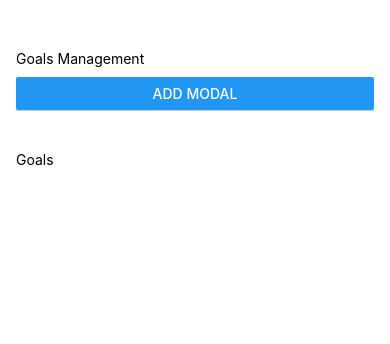
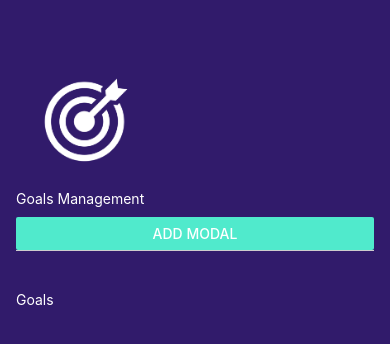
Before and after one commit to React-Native-Viet-Nam/react-native-course-01, a React Native app: screen / in a window 390 px wide. Shown: the top 344 px of the page. Built offline with nearby package versions, Linux system fonts and the light colour scheme.

Commit message:
Debug react native expo project

```diff
--- a/App.js
+++ b/App.js
@@ -1,6 +1,8 @@
+/* eslint-disable no-undef */
+/* eslint-disable react/react-in-jsx-scope */
 import { StatusBar } from "expo-status-bar";
 import { useState } from "react";
-import { StyleSheet, Text, View, FlatList, Button } from "react-native";
+import { StyleSheet, Text, View, FlatList, Button, Image } from "react-native";
 import GoalItem from "./components/GoalItem";
 import GoalInput from "./components/GoalInput";
 
@@ -22,14 +24,21 @@ export default function App() {
     closeAddGoalModal();
   };
 
+  console.log("Goal App render!!!");
+
   return (
     <View style={styles.appContainer}>
+      <Image style={styles.image} source={require("./assets/goal.png")} />
       <View style={styles.headerContainer}>
-        <Text>Goals Management</Text>
+        <Text style={styles.text}>Goals Management</Text>
       </View>
-      <Button title="Add Modal" onPress={() => setModalVisible(true)}></Button>
+      <Button
+        title="Add Modal"
+        onPress={() => setModalVisible(true)}
+        color="#50eacc"
+      ></Button>
       <View style={styles.goalsContainer}>
-        <Text style={{ marginBottom: 5 }}>Goals</Text>
+        <Text style={{ marginBottom: 5, color: "#ffffff" }}>Goals</Text>
 
         <FlatList
           data={goals}
@@ -47,7 +56,7 @@ export default function App() {
         addGoalHandler={addGoalHandler}
         onCancel={closeAddGoalModal}
       />
-      <StatusBar style="auto" />
+      <StatusBar style="light" />
     </View>
   );
 }
@@ -58,9 +67,16 @@ const styles = StyleSheet.create({
     paddingHorizontal: 16,
     flexDirection: "column",
     flex: 1,
+    backgroundColor: "#311b6b",
   },
   headerContainer: {
     marginBottom: 10,
+    color: "#ffffff",
+  },
+  image: {
+    width: 100,
+    height: 100,
+    margin: 20,
   },
   goalsContainer: {
     borderTopWidth: 1,
@@ -68,4 +84,7 @@ const styles = StyleSheet.create({
     paddingTop: 40,
     flex: 1,
   },
+  text: {
+    color: "#ffffff",
+  },
 });
--- a/components/GoalFormModal.js
+++ b/components/GoalFormModal.js
@@ -1,3 +1,5 @@
+/* eslint-disable react/prop-types */
+/* eslint-disable react/react-in-jsx-scope */
 import { Button, Modal, StyleSheet, Text, View } from "react-native";
 
 const GoalFormModal = (props) => {
--- a/components/GoalInput.js
+++ b/components/GoalInput.js
@@ -1,3 +1,5 @@
+/* eslint-disable react/react-in-jsx-scope */
+/* eslint-disable react/prop-types */
 import { useState } from "react";
 import { StyleSheet, View, TextInput, Button, Modal } from "react-native";
 
```
Also changed, not shown: assets/goal.png (added), 1 other file (tests, documents, lock files or other folders).
